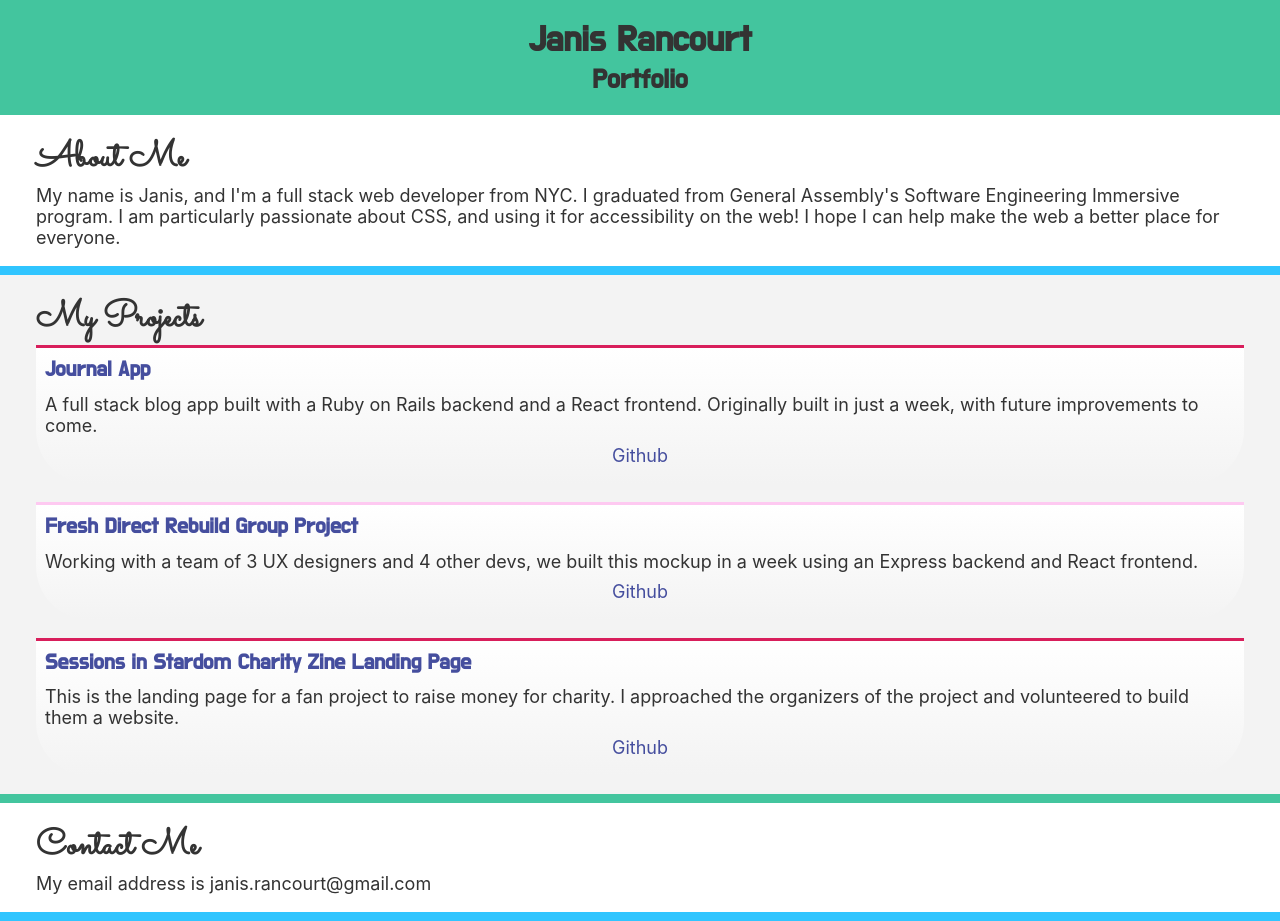
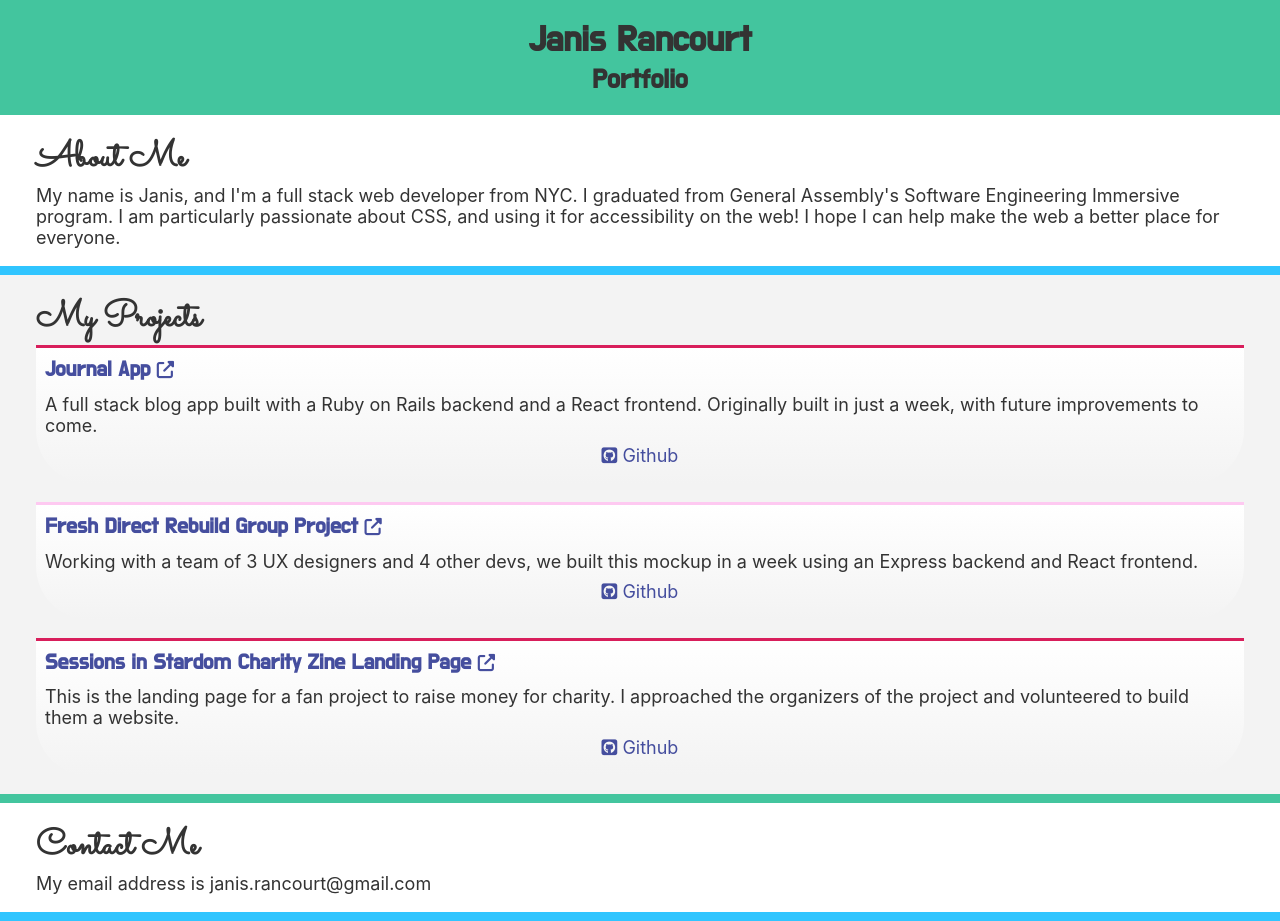
Before and after one commit to yaycupcake/portfolio, a plain HTML site: page index.html in a window 1280 px wide. Drawn offline with Linux system fonts and the light colour scheme.

Commit message:
add icons

```diff
--- a/index.html
+++ b/index.html
@@ -6,6 +6,7 @@
  <meta name="viewport" content="width=device-width, initial-scale=1.0">
  <title>Janis Rancourt Portfolio</title>
  <link rel="stylesheet" href="style.css">
+ <script src="https://kit.fontawesome.com/05111e51dd.js" crossorigin="anonymous"></script>
 </head>
 
 <body>
@@ -30,7 +31,7 @@
    <div class="card">
     <h4>
      <a href="https://ycc-journal-app.surge.sh/" class="live-site">
-      Journal App
+      Journal App <i class="fas fa-external-link-alt"></i>
      </a>
     </h4>
     <p class=" description">
@@ -38,13 +39,13 @@
      built in just a week, with future improvements to come.
     </p>
     <a href="https://github.com/yaycupcake/journal-app" class="github">
-     Github
+     <i class="fab fa-github-square"></i> Github
     </a>
    </div>
    <div class="card">
     <h4>
      <a href="https://apollo-fresh-direct.surge.sh/" class="live-site">
-      Fresh Direct Rebuild Group Project
+      Fresh Direct Rebuild Group Project <i class="fas fa-external-link-alt"></i>
      </a>
     </h4>
     <p class="description">
@@ -52,13 +53,13 @@
      an Express backend and React frontend.
     </p>
     <a href="https://github.com/yaycupcake/fresh-direct-rebuild" class="github">
-     Github
+     <i class="fab fa-github-square"></i> Github
     </a>
    </div>
    <div class="card">
     <h4>
      <a href="https://yaycupcake.github.io/sessions-in-stardom/" class="live-site">
-      Sessions in Stardom Charity Zine Landing Page
+      Sessions in Stardom Charity Zine Landing Page <i class="fas fa-external-link-alt"></i>
      </a>
     </h4>
     <p class="description">
@@ -66,7 +67,7 @@
      organizers of the project and volunteered to build them a website.
     </p>
     <a href="https://github.com/yaycupcake/sessions-in-stardom" class="github">
-     Github
+     <i class="fab fa-github-square"></i> Github
     </a>
    </div>
 
--- a/style.scss
+++ b/style.scss
@@ -94,6 +94,9 @@ html {
        font-size: 1.2em;
        a.live-site {
         text-decoration: none;
+        i {
+         font-size: 0.8em;
+        }
        }
       }
       p.description {
@@ -103,6 +106,7 @@ html {
        align-self: center;
        text-decoration: none;
        margin-bottom: 0.5em;
+       //
       }
      }
     }
```
Also changed, not shown: style.css, 2 other files.
